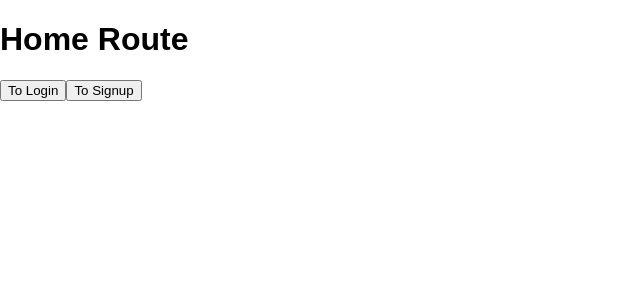
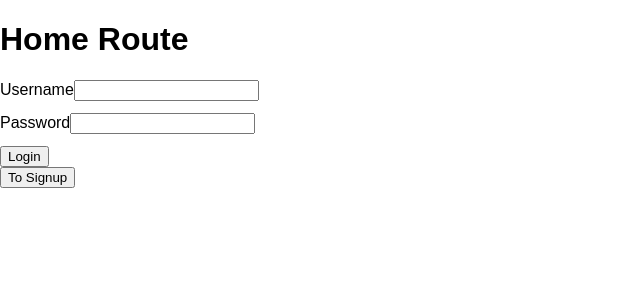
Before and after one commit to apati04/orbiter, a React (Create React App) app in the folder client/: page / in a window 1280 px wide. Shown: the top 300 px of the page, without its empty margins (0-640 px from the left). Built offline with nearby package versions, Linux system fonts and the light colour scheme; no server answers; what debounce-promise would draw is missing.

Commit message:
login form moved to home

```diff
--- a/client/src/components/App.js
+++ b/client/src/components/App.js
@@ -1,7 +1,6 @@
 import React, { Component } from 'react';
 import { BrowserRouter, Route, Switch } from 'react-router-dom';
 import Home from './Home';
-import Login from './Login';
 import Signup from './Signup';
 
 class App extends Component {
@@ -10,7 +9,6 @@ class App extends Component {
       <BrowserRouter>
         <Switch>
           <Route exact path='/' component={Home} />
-          <Route exact path='/login' component={Login} />
           <Route exact path='/signup' component={Signup} />
         </Switch>
       </BrowserRouter>
--- a/client/src/components/Home.js
+++ b/client/src/components/Home.js
@@ -1,4 +1,5 @@
 import React, { Component } from 'react';
+import LoginForm from './Form/LoginForm';
 import { connect } from 'react-redux';
 import { fetchUserData } from '../actions';
 import { Link } from 'react-router-dom';
@@ -13,7 +14,7 @@ class Home extends Component {
     return (
       <div>
         <h1>Home Route</h1>
-        <Link to='/login'><button>To Login</button></Link>
+        <LoginForm />
         <Link to='/signup'><button>To Signup</button></Link>
       </div>
     );
```
